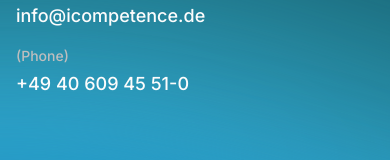
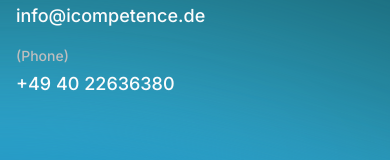
Before and after one commit to iCompetence/home, a Next.js app: page /empco-audit in a window 390 px wide. Shown: the part 6583-6743 px from the top of the page. Built offline with nearby package versions, Linux system fonts and the light colour scheme.

Commit message:
Update phone number in EmpCo landing page footer
Co-Authored-By: Claude Opus 4.8 (1M context) <noreply@anthropic.com>

```diff
--- a/src/components/EmpCoAuditPage.tsx
+++ b/src/components/EmpCoAuditPage.tsx
@@ -1117,7 +1117,7 @@ function EmpCoAuditPageContent() {
                           {t('footer.phone')}
                         </p>
                         <button
-                          onClick={() => window.open('tel:+494060945510', '_blank')}
+                          onClick={() => window.open('tel:+494022636380', '_blank')}
                           style={{
                             color: 'var(--gray-white)',
                             fontSize: '18px',
@@ -1136,7 +1136,7 @@ function EmpCoAuditPageContent() {
                             ((e.currentTarget as HTMLButtonElement).style.color = 'var(--gray-white)')
                           }
                         >
-                          +49 40 609 45 51-0
+                          +49 40 22636380
                         </button>
                       </div>
                     </div>
```
